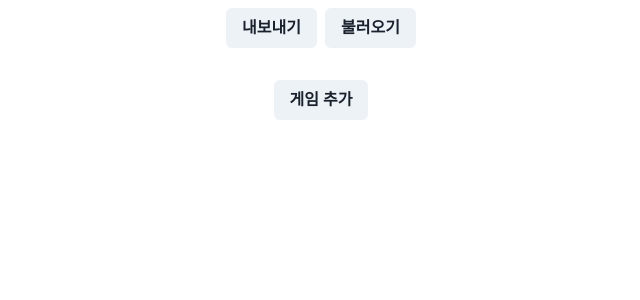
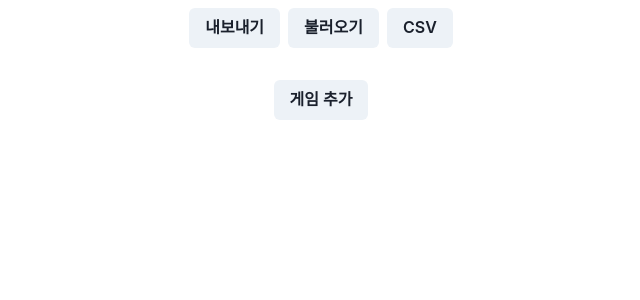
Before and after one commit to limgit/mj-tools, a React app: page /log in a window 1280 px wide. Shown: the top 300 px of the page, without its empty margins (319-959 px from the left). Built offline with nearby package versions, Linux system fonts and the light colour scheme.

Commit message:
Add csv export feature

```diff
--- a/src/pages/log/index.tsx
+++ b/src/pages/log/index.tsx
@@ -46,6 +46,32 @@ const Log: React.FC = () => {
     game: null,
   });
   const { hasCopied, onCopy } = useClipboard(JSON.stringify(gameList));
+
+  const csv = gameList.map((game) => {
+    const { scoreLog } = gameToScoreLog(game);
+    const score = [25000, 25000, 25000, 25000].map((e, idx) => {
+      return e + scoreLog.reduce((acc, curr) => acc + curr[idx]!, 0);
+    });
+    return [
+      ['', '', ...game.eswn].join(','),
+      ...game.rounds.map((round, rIdx) => {
+        const roundPrefix = {
+          0: '동', 1: '남', 2: '서', 3: '북',
+        }[Math.floor(round.kyoku / 4)]!;
+        const currScoreLog = scoreLog[rIdx]!.map((e) => (e === 0 ? '' : e));
+        return [
+          `${roundPrefix}${(round.kyoku % 4) + 1}국`,
+          round.honba,
+          ...currScoreLog,
+          '', // slot for fan
+          `"${round.riichi.join(', ')}"`,
+          round.ending?.note,
+        ].join(',');
+      }),
+      ['최종', '', ...score].join(','),
+    ].join('\n');
+  }).join('\n');
+  const { hasCopied: csvCopied, onCopy: copyCsv } = useClipboard(csv);
 
   const setGameList = (newV: Game[]) => {
     _setGameList(newV);
@@ -175,6 +201,9 @@ const Log: React.FC = () => {
           }}
         >
           불러오기
+        </Button>
+        <Button onClick={copyCsv}>
+          {csvCopied ? '복사됨!' : 'CSV'}
         </Button>
       </HStack>
       {gameList.map((game) => {
```
